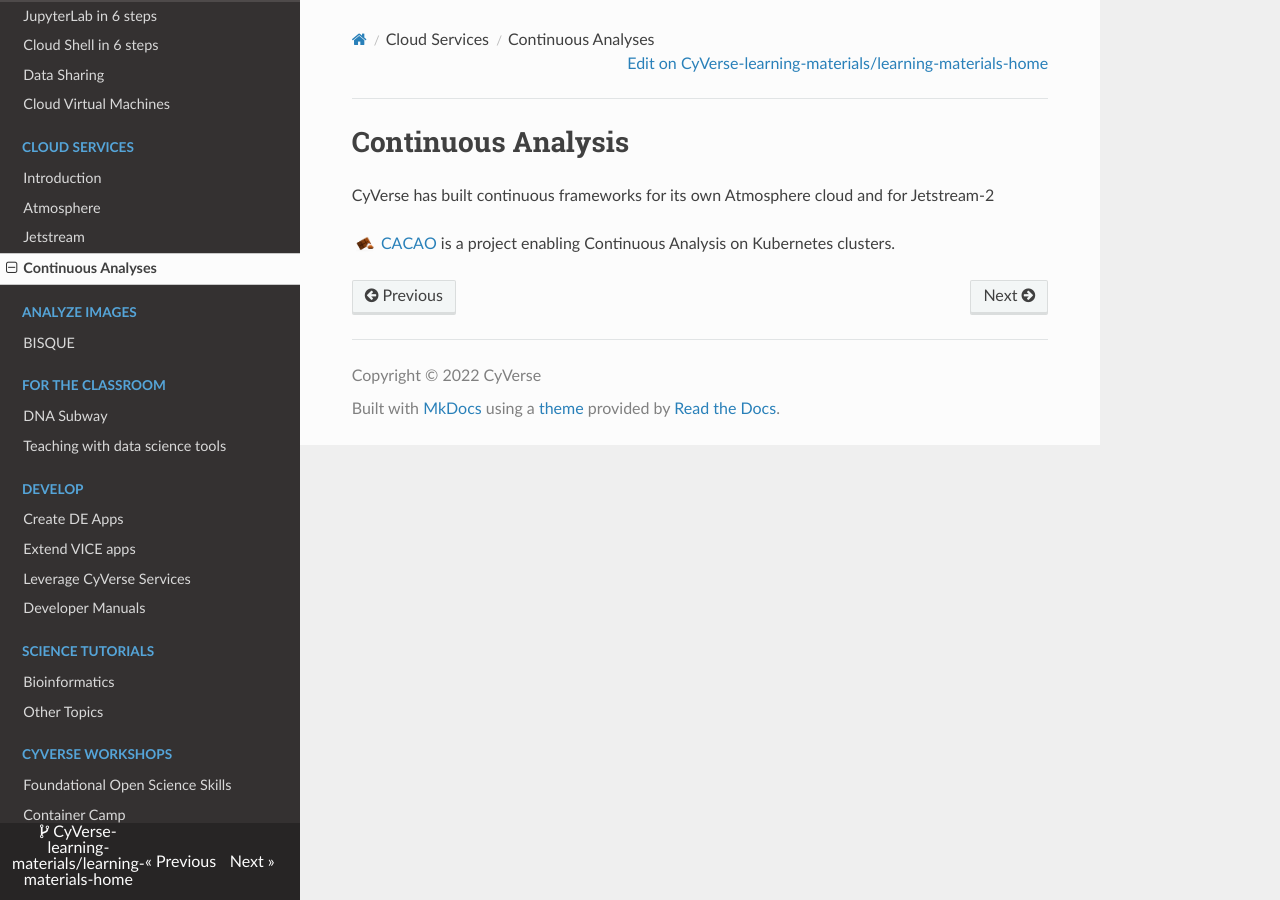
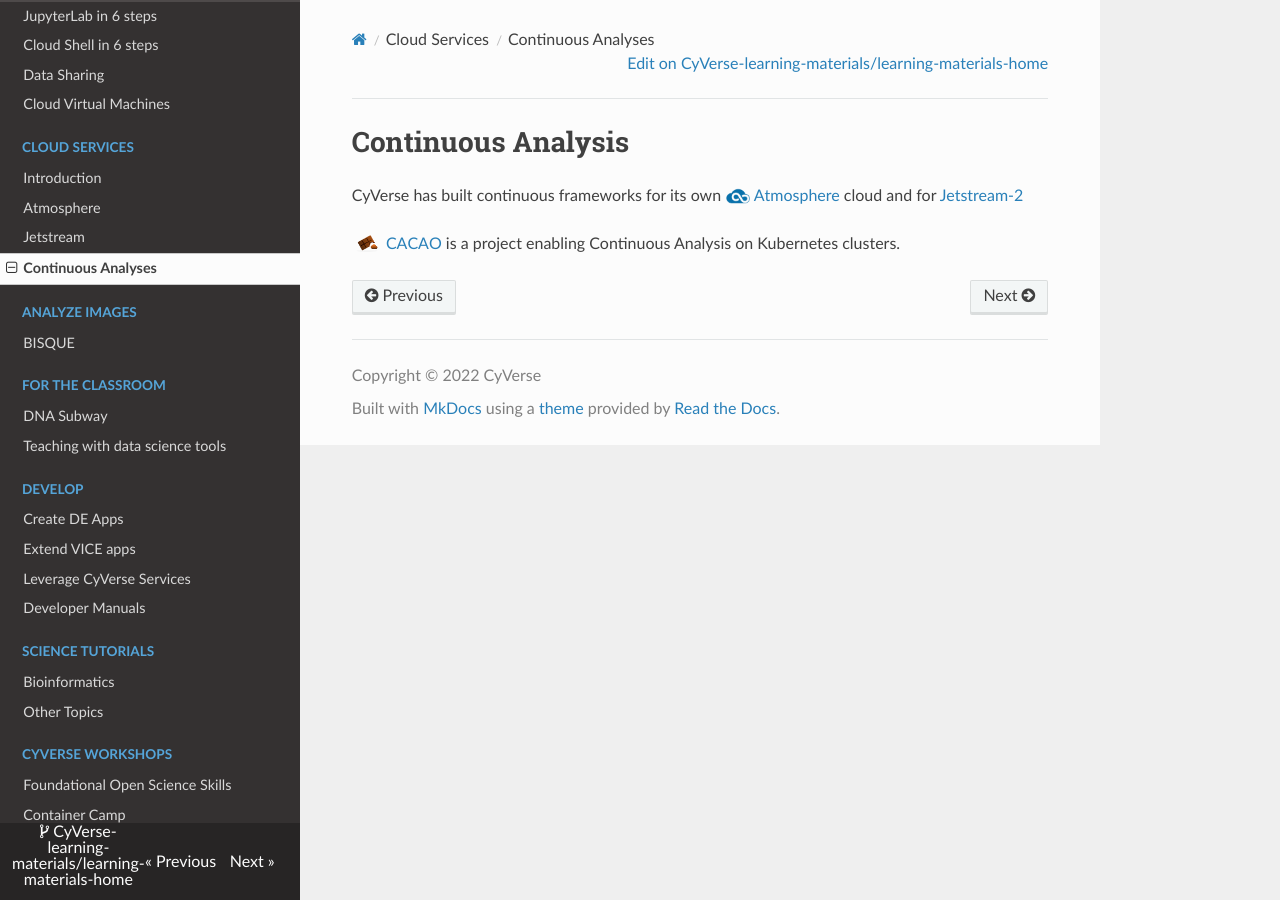
Before and after one commit to CyVerse-learning-materials/learning-materials-home, an MkDocs documentation site: the page built from docs/atmo/cacao.md, in a window 1280 px wide. Built offline with MkDocs 1.6.1, drawn with Linux system fonts in a browser that asks for light colours; nearby versions of some CDN libraries; a script that is not in the unit is left out; some of the changed lines change nothing that is shown.

Commit message:
Update cacao.md

```diff
--- a/docs/atmo/cacao.md
+++ b/docs/atmo/cacao.md
@@ -1,7 +1,8 @@
 # Continuous Analysis
 
+[atmo]: ../assets/atmosphere/cacao-04.png
 [cacao]: ../assets/atmosphere/cacao.png
 
-CyVerse has built continuous frameworks for its own Atmosphere cloud and for Jetstream-2
+CyVerse has built continuous frameworks for its own [![][atmo]{width=25}](https://atmo.cyverse.org){target=_blank} [Atmosphere](https://atmo.cyverse.org){target=_blank} cloud and for [Jetstream-2](https://jetstream-cloud.org){target=_blank}
 
-[![][cacao]{width=25}](https://gitlab.com/cyverse/cacao/-/blob/master/README.md){target=_blank} [CACAO](https://gitlab.com/cyverse/cacao/-/blob/master/README.md){target=_blank} is a project enabling Continuous Analysis on Kubernetes clusters.
+[![][cacao]{width=30}](https://gitlab.com/cyverse/cacao/-/blob/master/README.md){target=_blank} [CACAO](https://gitlab.com/cyverse/cacao/-/blob/master/README.md){target=_blank} is a project enabling Continuous Analysis on Kubernetes clusters.
```
